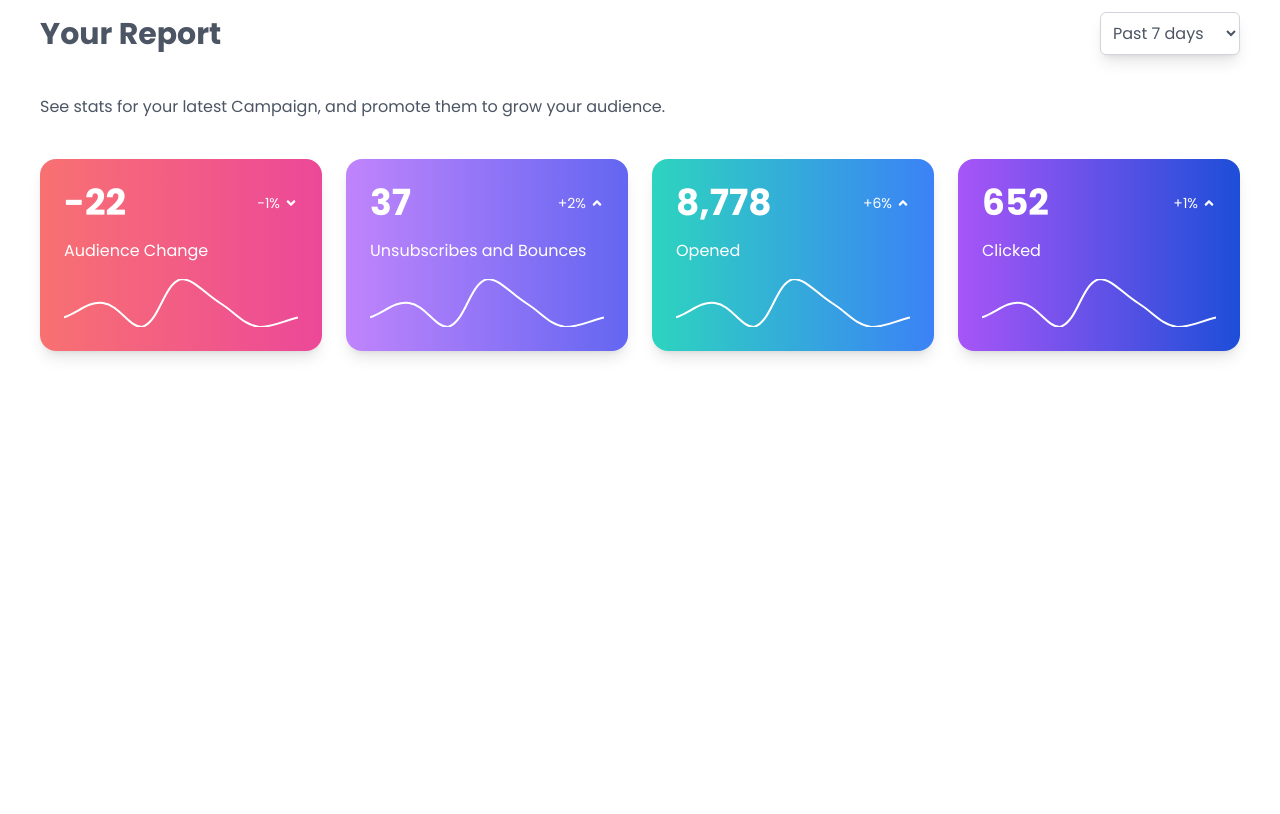
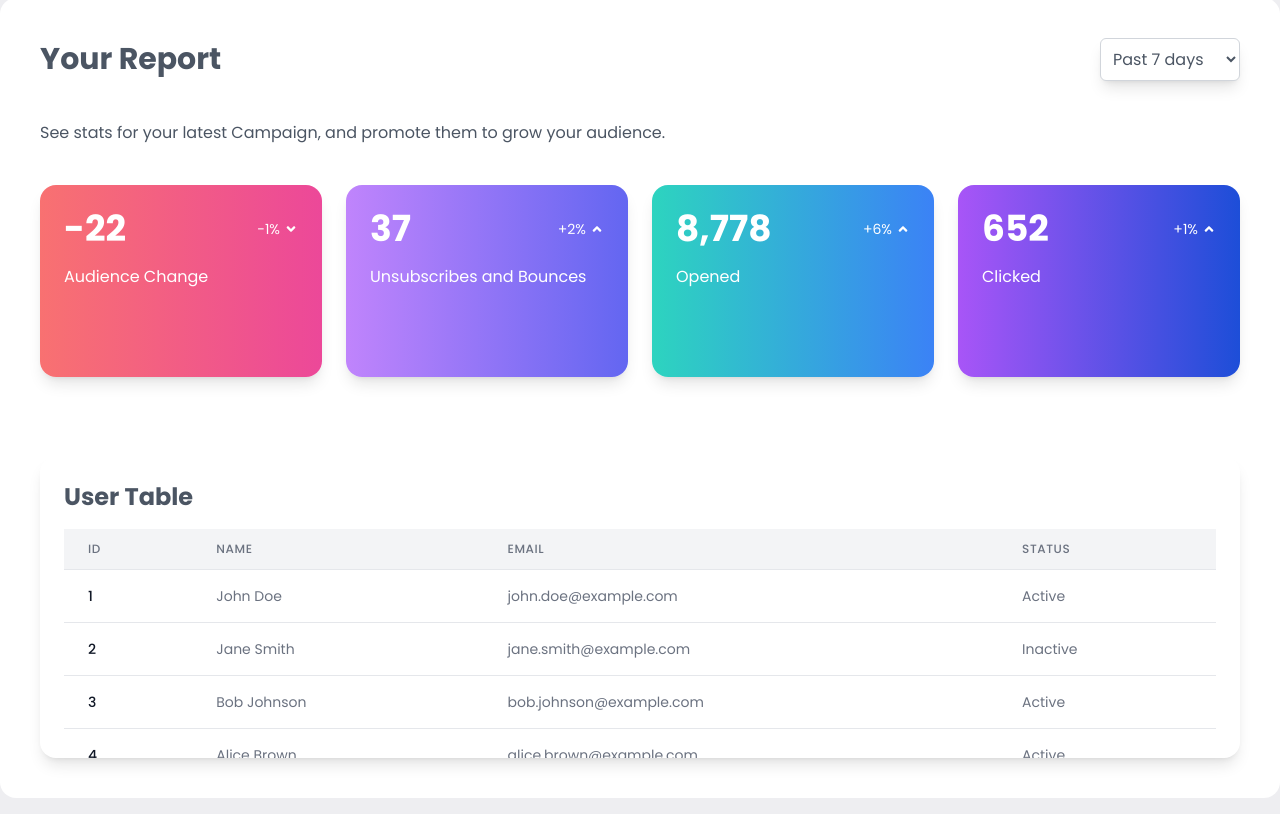
Before and after one commit to Apchier/ecommerce-app, a React (Vite) app in the folder ecommerce-app/: page /dashboard in a window 1280 px wide. Shown: the part 580-1394 px from the top of the page. Before the commit the page ends 971 px from the top, so only its background shows below. Built offline with nearby package versions, Linux system fonts and the light colour scheme.

Commit message:
fix dashboard bug sementara

```diff
--- a/ecommerce-app/src/pages/admin/dashboard/Dashboard.jsx
+++ b/ecommerce-app/src/pages/admin/dashboard/Dashboard.jsx
@@ -1,4 +1,4 @@
-import vector from "../../../../public/assets/images/Vector-Dashboard.png"
+import vector from "../../../../public/assets/images/Vector-Dashboard.png";
 import { FaAngleUp, FaAngleDown } from "react-icons/fa";
 import { Line } from "react-chartjs-2";
 import { Chart } from "chart.js/auto";
@@ -39,8 +39,17 @@ export default function Dashboard() {
       },
     },
   };
+
+  // Data dummy untuk tabel pengguna
+  const users = [
+    { id: 1, name: "John Doe", email: "john.doe@example.com", status: "Active" },
+    { id: 2, name: "Jane Smith", email: "jane.smith@example.com", status: "Inactive" },
+    { id: 3, name: "Bob Johnson", email: "bob.johnson@example.com", status: "Active" },
+    { id: 4, name: "Alice Brown", email: "alice.brown@example.com", status: "Active" },
+  ];
+
   return (
-    <div className="flex w-[1600px] h-screen container flex-col gap-10 text-text-gray">
+    <div className="flex w-[1600px] min-h-screen container flex-col gap-10 text-text-gray">
       <div className="flex container bg-white rounded-2xl h-1/2">
         <div className="w-full flex justify-around items-center">
           <div className="w-1/2">
@@ -82,7 +91,7 @@ export default function Dashboard() {
             </div>
             <p className="text-white mt-4">Audience Change</p>
             <div className="h-12 mt-4">
-              <Line data={data} options={options} />
+              {/* <Line data={data} options={options} /> */}
             </div>
           </div>
           <div className="p-6 bg-gradient-to-r from-purple-400 to-indigo-500 rounded-2xl shadow-lg relative">
@@ -94,7 +103,7 @@ export default function Dashboard() {
             </div>
             <p className="text-white mt-4">Unsubscribes and Bounces</p>
             <div className="h-12 mt-4">
-              <Line data={data} options={options} />
+              {/* <Line data={data} options={options} /> */}
             </div>
           </div>
           <div className="p-6 bg-gradient-to-r from-teal-400 to-blue-500 rounded-2xl shadow-lg relative">
@@ -106,7 +115,7 @@ export default function Dashboard() {
             </div>
             <p className="text-white mt-4">Opened</p>
             <div className="h-12 mt-4">
-              <Line data={data} options={options} />
+              {/* <Line data={data} options={options} /> */}
             </div>
           </div>
           <div className="p-6 bg-gradient-to-r from-purple-500 to-blue-700 rounded-2xl shadow-lg relative">
@@ -118,9 +127,34 @@ export default function Dashboard() {
             </div>
             <p className="text-white mt-4">Clicked</p>
             <div className="h-12 mt-4">
-              <Line data={data} options={options} />
+              {/* <Line data={data} options={options} /> */}
             </div>
           </div>
+        </div>
+
+        {/* Tabel Pengguna */}
+        <div className="overflow-x-auto rounded-2xl shadow-lg mt-10 p-6">
+          <h2 className="text-2xl font-bold mb-4">User Table</h2>
+          <table className="min-w-full divide-y divide-gray-200">
+            <thead className="bg-gray-100">
+              <tr>
+                <th className="px-6 py-3 text-left text-xs font-medium text-gray-500 uppercase tracking-wider">ID</th>
+                <th className="px-6 py-3 text-left text-xs font-medium text-gray-500 uppercase tracking-wider">Name</th>
+                <th className="px-6 py-3 text-left text-xs font-medium text-gray-500 uppercase tracking-wider">Email</th>
+                <th className="px-6 py-3 text-left text-xs font-medium text-gray-500 uppercase tracking-wider">Status</th>
+              </tr>
+            </thead>
+            <tbody className="bg-white divide-y divide-gray-200">
+              {users.map((user) => (
+                <tr key={user.id}>
+                  <td className="px-6 py-4 whitespace-nowrap text-sm font-medium text-gray-900">{user.id}</td>
+                  <td className="px-6 py-4 whitespace-nowrap text-sm text-gray-500">{user.name}</td>
+                  <td className="px-6 py-4 whitespace-nowrap text-sm text-gray-500">{user.email}</td>
+                  <td className="px-6 py-4 whitespace-nowrap text-sm text-gray-500">{user.status}</td>
+                </tr>
+              ))}
+            </tbody>
+          </table>
         </div>
       </div>
     </div>
```
